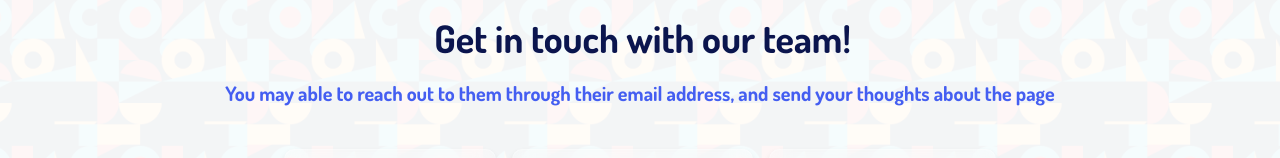
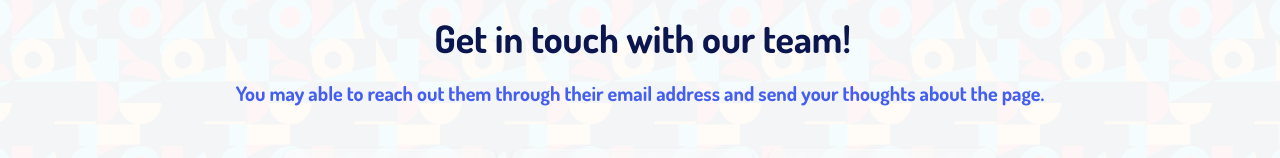
Before and after one commit to Cyzo50218/Gramatika, a website: page home/index.html in a window 1280 px wide. Shown: the part 1473-1631 px from the top of the page. Drawn offline with Linux system fonts and the light colour scheme.

Commit message:
update index.html

```diff
--- a/home/index.html
+++ b/home/index.html
@@ -198,7 +198,7 @@
 
       <div class="contactdescriptions">
         <h1 class="title2">Get in touch with our team!</h1>
-        <p class="description2">You may able to reach out to them through their email address, and send your thoughts about the page</p>
+        <p class="description2">You may able to reach out them through their email address and send your thoughts about the page.</p>
       </div>
       <div class="contactboxes">
 
```
